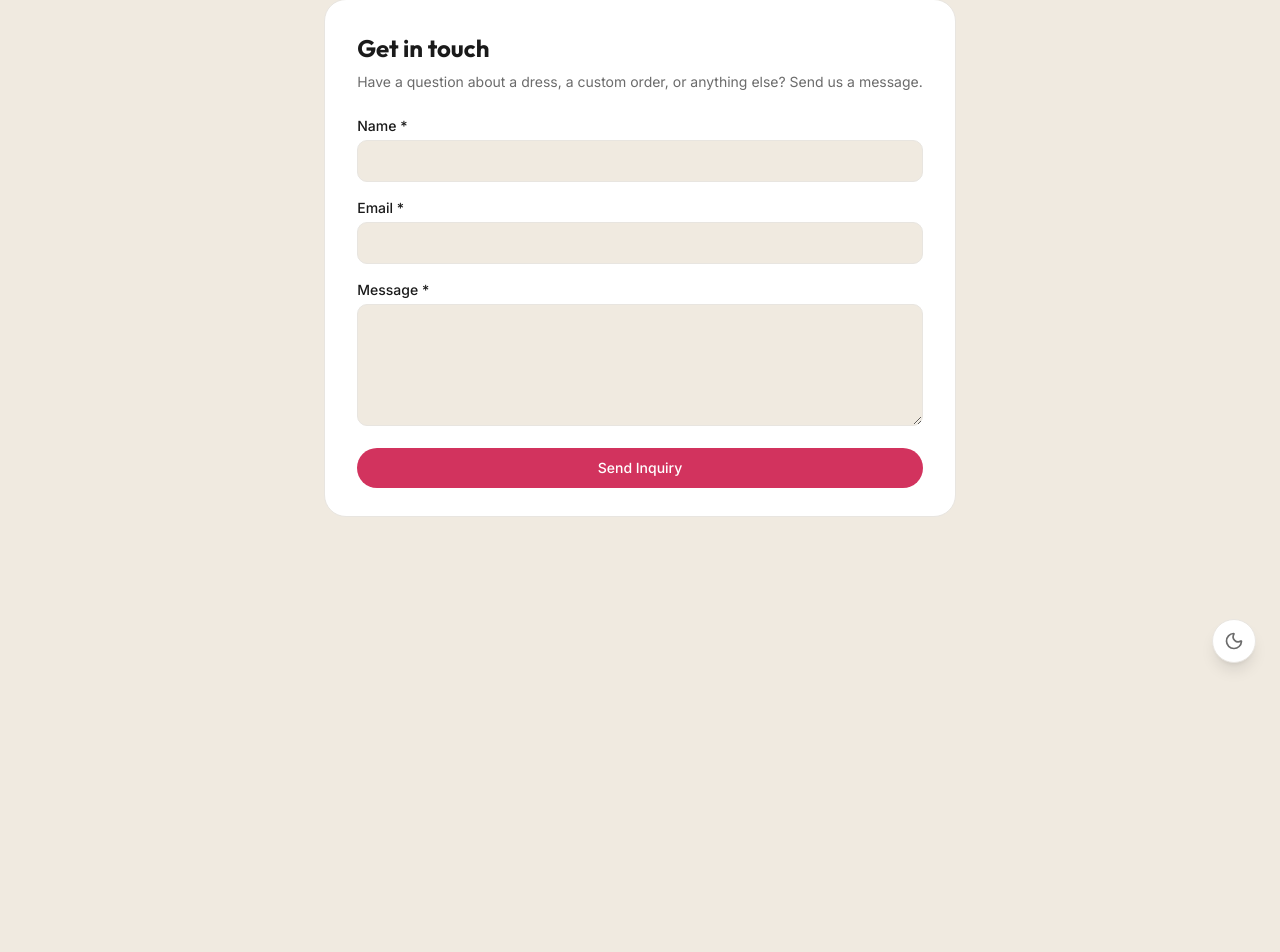
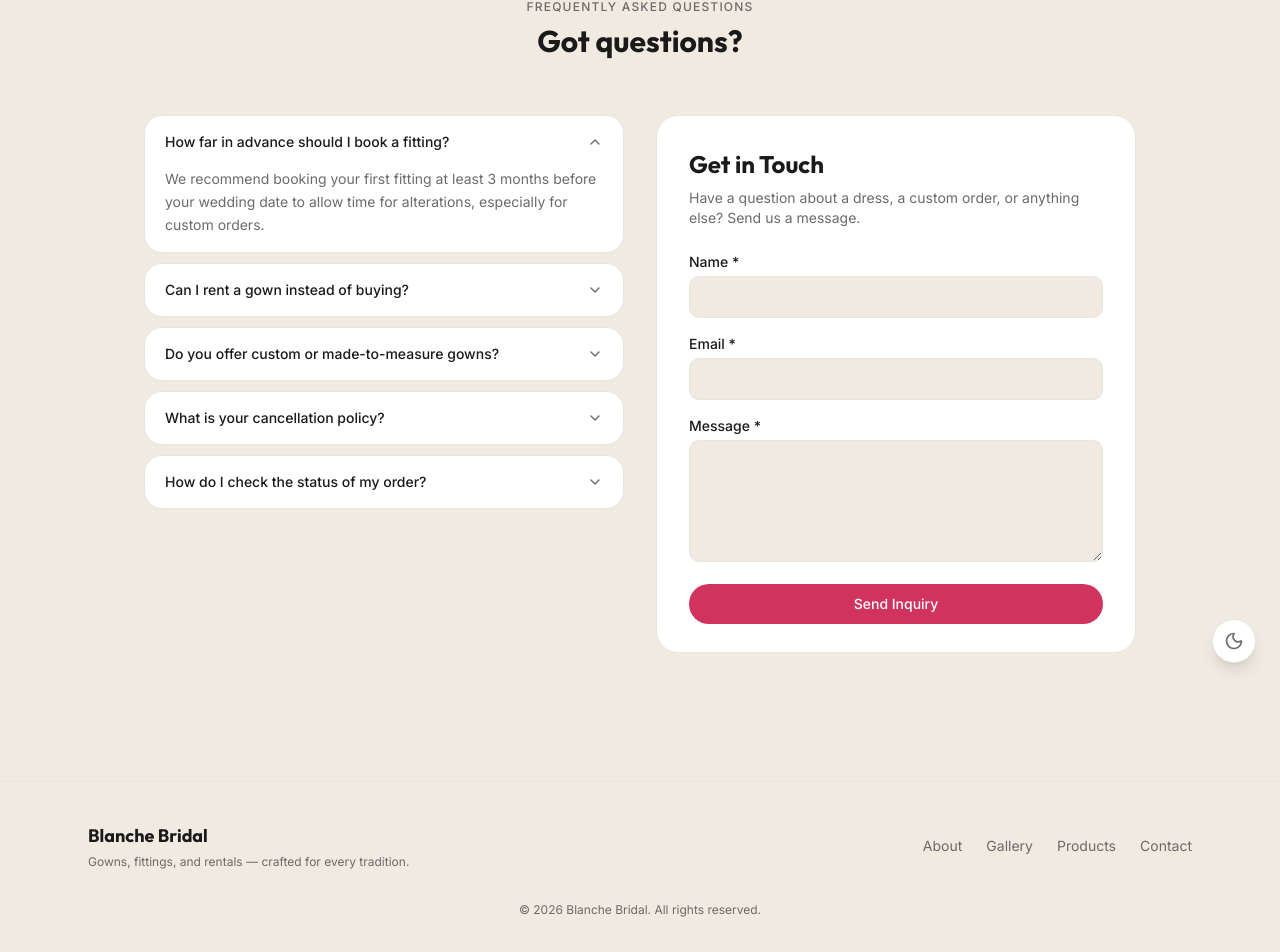
Before and after one commit to deelaka-ransilu/blanche-bridal-frontend, a Next.js app: page /contact in a window 1280 px wide. Shown: the part 113-1065 px from the top of the page. Before the commit the page ends 800 px from the top, so only its background shows below. Built offline with nearby package versions, Linux system fonts and the light colour scheme; no server answers.

Commit message:
feat: implement site footer component; add footer to landing, about, contact, gallery, products, and measurements pages

```diff
--- a/src/app/about/page.tsx
+++ b/src/app/about/page.tsx
@@ -1,6 +1,7 @@
 import Link from "next/link";
 import { PublicNav } from "@/components/public-nav";
 import { BookFittingButton } from "@/components/book-fitting-button";
+import { SiteFooter } from "@/components/site-footer";
 
 const STEPS = [
   {
@@ -130,6 +131,7 @@ export default function AboutPage() {
           </div>
         </section>
       </main>
+      <SiteFooter />
     </div>
   );
 }
--- a/src/app/contact/page.tsx
+++ b/src/app/contact/page.tsx
@@ -1,13 +1,30 @@
 import { ContactForm } from "@/components/inquiries/contact-form";
 import { PublicNav } from "@/components/public-nav";
+import { FaqAccordion } from "@/components/faq-accordion";
+import { SiteFooter } from "@/components/site-footer";
 
 export default function ContactPage() {
   return (
-    <main className="mx-auto max-w-2xl px-4 pb-16 pt-28">
+    <>
+      <main className="mx-auto max-w-2xl px-4 pb-16 pt-28 lg:max-w-5xl">
         <PublicNav />
 
-      <div className="rounded-3xl border border-border bg-card p-6 pb-6 sm:p-8 sm:pb-7">
-        <h1 className="font-heading text-2xl font-bold text-foreground">Get in touch</h1>
+        <div className="mb-10 text-center lg:mb-14">
+          <p className="mb-2 text-xs font-medium uppercase tracking-widest text-muted-foreground">
+            Frequently asked questions
+          </p>
+          <h1 className="font-heading text-3xl font-bold text-foreground">
+            Got questions?
+          </h1>
+        </div>
+
+        <div className="lg:grid lg:grid-cols-2 lg:items-start lg:gap-8">
+          <div className="mb-14 lg:mb-0">
+            <FaqAccordion />
+          </div>
+
+          <div className="rounded-3xl border border-border bg-card p-6 pb-6 sm:p-8 sm:pb-7 lg:sticky lg:top-28">
+            <h2 className="font-heading text-2xl font-bold text-foreground">Get in Touch</h2>
             <p className="mt-2 text-sm text-muted-foreground">
               Have a question about a dress, a custom order, or anything else? Send us a message.
             </p>
@@ -15,6 +32,9 @@ export default function ContactPage() {
               <ContactForm />
             </div>
           </div>
+        </div>
       </main>
+      <SiteFooter />
+    </>
   );
 }
--- a/src/app/faq/page.tsx
+++ /dev/null
@@ -1,21 +0,0 @@
-import { PublicNav } from "@/components/public-nav";
-import { FaqAccordion } from "@/components/faq-accordion";
-
-export default function FaqPage() {
-  return (
-    <main className="mx-auto max-w-2xl px-4 pb-16 pt-28">
-      <PublicNav />
-
-      <div className="mb-10 text-center">
-        <p className="mb-2 text-xs font-medium uppercase tracking-widest text-muted-foreground">
-          Frequently asked questions
-        </p>
-        <h1 className="font-heading text-3xl font-bold text-foreground">
-          Got questions?
-        </h1>
-      </div>
-
-      <FaqAccordion />
-    </main>
-  );
-}
--- a/src/app/gallery/page.tsx
+++ b/src/app/gallery/page.tsx
@@ -1,6 +1,7 @@
 import { PublicNav } from "@/components/public-nav";
 import Image from "next/image";
 import { BookFittingButton } from "@/components/book-fitting-button";
+import { SiteFooter } from "@/components/site-footer";
 
 const GALLERY_ITEMS = [
   {
@@ -70,6 +71,7 @@ export default function GalleryPage() {
           <BookFittingButton className="rounded-full bg-primary px-6 py-3 text-sm font-medium text-primary-foreground transition hover:bg-primary/90" />
         </div>
       </main>
+      <SiteFooter />
     </div>
   );
 }
--- a/src/app/page.tsx
+++ b/src/app/page.tsx
@@ -1,6 +1,7 @@
 import { PublicNav } from "@/components/public-nav";
 import { BridalCarousel } from "@/components/bridal-carousel";
 import { CustomDesignProcess } from "@/components/custom-design-process";
+import { SiteFooter } from "@/components/site-footer";
 
 export default function LandingPage() {
   return (
@@ -34,6 +35,8 @@ export default function LandingPage() {
           <CustomDesignProcess />
         </section>
       </main>
+
+      <SiteFooter />
     </div>
   );
 }
--- a/src/app/products/page.tsx
+++ b/src/app/products/page.tsx
@@ -3,6 +3,7 @@ import { getProducts } from "@/lib/api/products";
 import { getAllCategories } from "@/lib/api/categories";
 import { PublicNav } from "@/components/public-nav";
 import { ProductsGrid } from "@/components/products/products-grid";
+import { SiteFooter } from "@/components/site-footer";
 
 export default async function ProductsPage({
   searchParams,
@@ -207,6 +208,7 @@ export default async function ProductsPage({
           />
         </div>
       </main>
+      <SiteFooter />
     </div>
   );
 }
--- a/src/components/custom-design-process.tsx
+++ b/src/components/custom-design-process.tsx
@@ -6,25 +6,25 @@ const STEPS = [
     number: "01",
     title: "Consultation",
     description: "Share your vision, occasion, and inspiration with our design team.",
-    src: "https://images.unsplash.com/photo-1594736797933-d0501ba2fe65?w=600&q=80",
+    src: "https://res.cloudinary.com/dexuqaeuf/image/upload/v1777624460/south-indian-bride_w2m8ym.png",
   },
   {
     number: "02",
     title: "Fabric & style",
     description: "Choose from our curated laces, silks, and embellishments.",
-    src: "https://images.unsplash.com/photo-1558769132-cb1aea458c5e?w=600&q=80",
+    src: "https://res.cloudinary.com/dexuqaeuf/image/upload/v1777624460/low-country-saree-bride_rcn8w0.png",
   },
   {
     number: "03",
     title: "Cutting & stitching",
     description: "Our artisans hand-cut and stitch every detail to your measurements.",
-    src: "https://images.unsplash.com/photo-1556905055-8f358a7a47b2?w=600&q=80",
+    src: "https://res.cloudinary.com/dexuqaeuf/image/upload/v1777624459/kandyan-bride_ngl3nq.png",
   },
   {
     number: "04",
     title: "Fitting & delivery",
     description: "Final fittings ensure a perfect silhouette before your big day.",
-    src: "https://images.unsplash.com/photo-1519741497674-611481863552?w=600&q=80",
+    src: "https://res.cloudinary.com/dexuqaeuf/image/upload/v1777624461/western-bride_xxvg2i.png",
   },
 ];
 
--- /dev/null
+++ b/src/components/site-footer.tsx
@@ -0,0 +1,39 @@
+import Link from "next/link";
+
+export function SiteFooter() {
+  return (
+    <footer className="mt-16 border-t border-border">
+      <div className="mx-auto max-w-6xl px-6 py-10">
+        <div className="flex flex-col items-center gap-4 text-center sm:flex-row sm:justify-between sm:text-left">
+          <div>
+            <p className="font-heading text-lg font-bold text-foreground">
+              Blanche Bridal
+            </p>
+            <p className="mt-1 text-xs text-muted-foreground">
+              Gowns, fittings, and rentals — crafted for every tradition.
+            </p>
+          </div>
+
+          <nav className="flex flex-wrap items-center justify-center gap-x-6 gap-y-2 text-sm text-muted-foreground">
+            <Link href="/about" className="transition-colors hover:text-foreground">
+              About
+            </Link>
+            <Link href="/gallery" className="transition-colors hover:text-foreground">
+              Gallery
+            </Link>
+            <Link href="/products" className="transition-colors hover:text-foreground">
+              Products
+            </Link>
+            <Link href="/contact" className="transition-colors hover:text-foreground">
+              Contact
+            </Link>
+          </nav>
+        </div>
+
+        <p className="mt-8 text-center text-xs text-muted-foreground">
+          © {new Date().getFullYear()} Blanche Bridal. All rights reserved.
+        </p>
+      </div>
+    </footer>
+  );
+}
--- a/src/lib/api/customers.ts
+++ b/src/lib/api/customers.ts
@@ -2,7 +2,7 @@ import { getServerSession } from "next-auth";
 import { authOptions } from "@/lib/auth";
 import { apiRequest } from "@/lib/api/client";
 import type { AdminUser } from "@/types/user";
-import type { CustomerDetail } from "@/types/customer";
+import type { CustomerDetail, CustomerMeasurement } from "@/types/customer";
 
 export type CustomerListResult =
   | { success: true; data: AdminUser[] }
@@ -32,3 +32,19 @@ export async function getCustomerDetail(customerId: string): Promise<CustomerDet
   );
   return result as unknown as CustomerDetailResult;
 }
+
+// ── Customer self-service (CUSTOMER role, own record only) ────────────────
+
+export type MyMeasurementsResult =
+  | { success: true; data: CustomerMeasurement[] }
+  | { success: false; message: string; error?: string; fields?: Record<string, string> };
+
+export async function getMyMeasurements(): Promise<MyMeasurementsResult> {
+  const token = await getToken();
+  const result = await apiRequest<CustomerMeasurement[]>(
+    "/api/users/me/measurements",
+    { method: "GET" },
+    token
+  );
+  return result as unknown as MyMeasurementsResult;
+}
```
Also changed, not shown: src/app/my/measurements/page.tsx (+75 -3 lines). Lines whose indentation alone changed are shown as unchanged.
